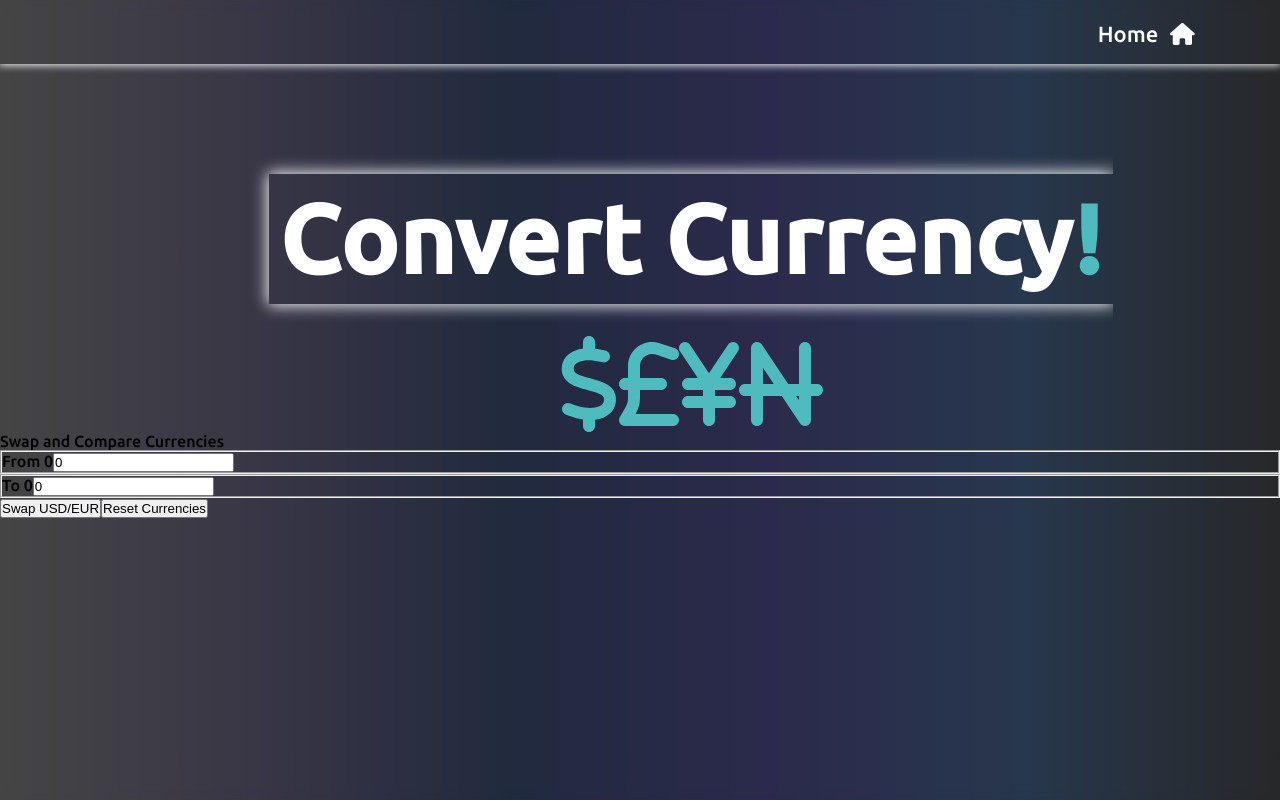
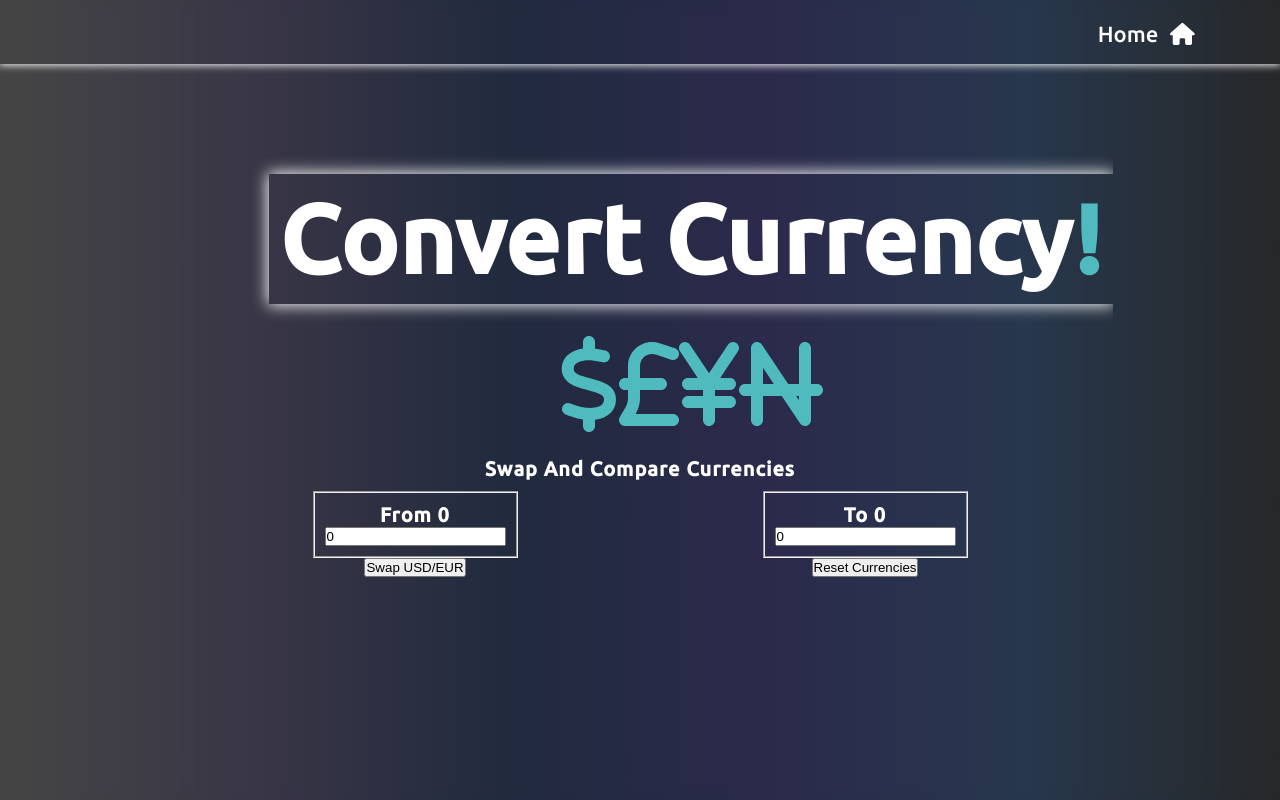
Before and after one commit to David4bay/Currency-Conversion, a React (Vite) app: page / in a window 1280 px wide. Built offline with nearby package versions, Linux system fonts and the light colour scheme.

Commit message:
currency ui in progress

```diff
--- a/src/components/Body/Body.jsx
+++ b/src/components/Body/Body.jsx
@@ -1,6 +1,61 @@
+import styled from 'styled-components';
 import { useState } from 'react';
 
+    const FormElement = styled.div`
+        display: grid;
+        grid-template-columns: auto auto;
+        grid-template-rows: repeat(auto, 5fr);
+        width: 900px;
+        place-items: center;
+        margin: auto;
+        align-items: start;
+        margin-top: 15px;
+    `
 
+    const Legend = styled.legend`
+        color: #ffffff;
+        letter-spacing: 1px;
+        text-transform: Capitalize;
+        font-style: Verdana, Tahoma, sans-serif;
+        font-weight: 600;
+        font-size: clamp(1vw, 20px, 22px);
+        text-align: center;
+        padding: 10px;
+        grid-row: 1/2;
+        grid-column: 1/3;
+        height: max-content;
+    `
+
+    const FirstFieldSet = styled.fieldset`
+    color: #ffffff;
+        letter-spacing: 1px;
+        text-transform: Capitalize;
+        font-style: Verdana, Tahoma, sans-serif;
+        font-weight: 600;
+        font-size: clamp(1vw, 20px, 22px);
+        text-align: center;
+        padding: 10px;
+        display: grid;
+        grid-rows: 2/3;
+        text-align: center;
+    `
+
+    const SecondFieldSet = styled.fieldset`
+    color: #ffffff;
+        letter-spacing: 1px;
+        text-transform: Capitalize;
+        font-style: Verdana, Tahoma, sans-serif;
+        font-weight: 600;
+        font-size: clamp(1vw, 20px, 22px);
+        text-align: center;
+        padding: 10px;
+        display: grid;
+        grid-rows: 2/3;
+    `
+
+    const CurrencyInput = styled.input`
+
+    `
 
 function Body() {
 
@@ -18,44 +73,50 @@ function Body() {
             ...currency,
             [name]: value
         })
-        if (currency.defaultTypeAmount.length > 5 || currency.convertedTypeAmount.length > 5) {
+
+        if (
+            currency.defaultTypeAmount.length > 5 ||
+            currency.convertedTypeAmount.length > 5
+            )
+            {
             setCurrency({...currency, [name]: value.slice(0, 6)})
         }
     }
 
     return (
-        <form>
-            <legend>Swap and Compare Currencies</legend>
-            <fieldset>
+        <FormElement>
+            <Legend>Swap and Compare Currencies</Legend>
+            <FirstFieldSet>
             <label htmlFor="startingCurrency">
                 From {currency.defaultTypeAmount.toLocaleString({
                 style: "currency",
                 currency: currency.defaultType
             })}
             </label>
-            <input type="number" name="defaultTypeAmount" id="defaultTypeAmount"
-            value={currency.defaultTypeAmount} maxLength="5"
+            <CurrencyInput type="number" name="defaultTypeAmount" id="defaultTypeAmount"
+            value={currency.defaultTypeAmount}
             onChange={changeCurrencyHandler}
             />
-            </fieldset>
-            <fieldset>
+            </FirstFieldSet>
+            <SecondFieldSet>
             <label htmlFor="convertedCurrency">
                 To {currency.convertedTypeAmount.toLocaleString({
                     style: "currency",
                     currency: currency.convertedType
                 })}
             </label>
-            <input type="number" name="convertedTypeAmount" id="convertedTypeAmount"
-            value={currency.convertedTypeAmount} maxLength="5"
+            <CurrencyInput type="number" name="convertedTypeAmount" id="convertedTypeAmount"
+            value={currency.convertedTypeAmount}
             onChange={changeCurrencyHandler}
             />
-            </fieldset>
+            </SecondFieldSet>
             <button>
                 Swap {currency.defaultType}/{currency.convertedType}
             </button>
             <button>
-                Reset Currencies</button>
-        </form>
+                Reset Currencies
+            </button>
+        </FormElement>
     )
 }
 
```
